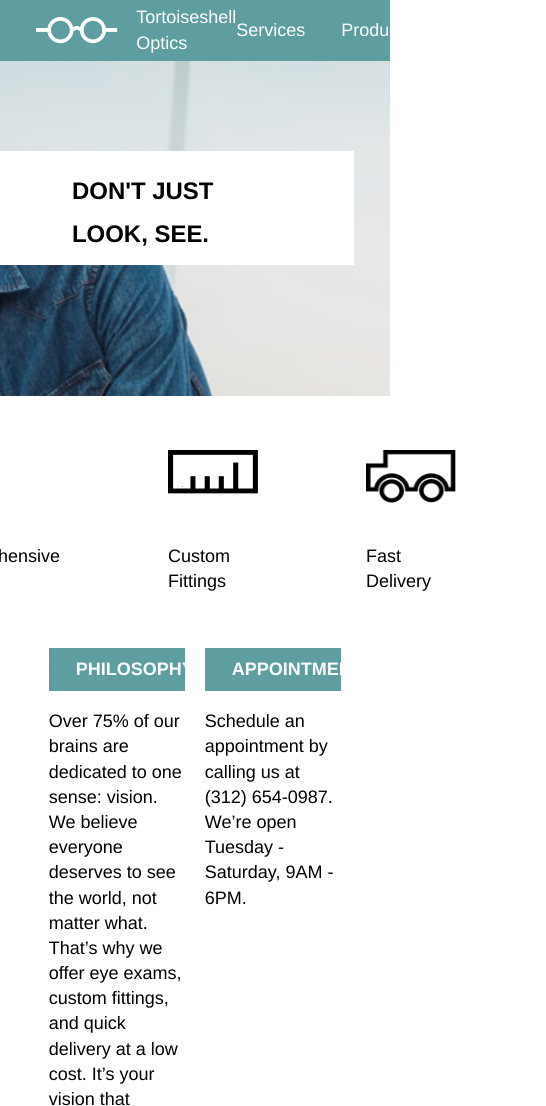
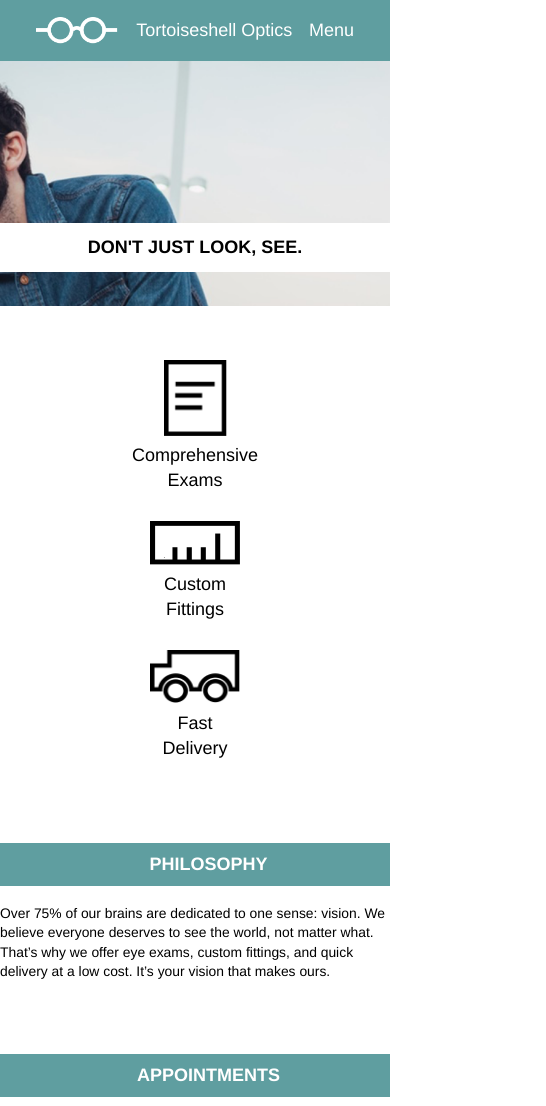
Before and after one commit to zztop-anon/optics, a plain HTML site: page index.html in a window 390 px wide. Shown: the top 1106 px of the page, 546 px wide, since content can reach past the window. Drawn offline with Linux system fonts and the light colour scheme.

Commit message:
add media queries to services, philos and footer

```diff
--- a/index.html
+++ b/index.html
@@ -19,11 +19,18 @@
           <img src="./resources/logo-white.png" alt="Glasses">
           <p>Tortoiseshell Optics</p>
           <nav>
-            <ul>
-              <li>Services</li>
-              <li>Products</li>
-              <li>Contact</li>
-            </ul>
+            <div class="menu">
+              <ul>
+                <li>Services</li>
+                <li>Products</li>
+                <li>Contact</li>
+              </ul>
+
+              <ul class="truncated-menu">
+                <li>Menu</li>
+              </ul>
+            </div>
+
           </nav>
         </div>
       </div>
--- a/resources/css/style.css
+++ b/resources/css/style.css
@@ -79,6 +79,10 @@ div .flex {
   justify-content: flex-end;
 }
 
+.truncated-menu {
+  display: none;
+}
+
 @media only screen and (max-width: 1024px) {
   .main-banner {
     height: 22rem;
@@ -101,6 +105,37 @@ div .flex {
   .main-banner-title span {
     font-size: 1.33rem;
   }
+}
+
+@media only screen and (max-width: 725px) {
+  .menu ul {
+    display: none;
+  }
+
+  ul.truncated-menu {
+    display: block;
+  }
+
+}
+
+@media only screen and (max-width: 590px) {
+  .main-banner {
+    height: 17rem;
+  }
+
+  .main-banner-title {
+    width: 100%;
+    margin: 9rem 0 0 0;
+    padding: .75rem 0;
+    display: flex;
+    text-align: center;
+    justify-content: center;
+  }
+
+  .main-banner-title span {
+    font-size: 1rem;
+  }
+
 }
 
 /* Services */
@@ -154,6 +189,40 @@ div .flex {
   margin-bottom: 1rem;
 }
 
+@media only screen and (max-width: 590px) {
+  .services .container {
+    flex-direction: column;
+    align-items: center;
+    margin: 3.77 0 2.23rem 0;
+  }
+
+  .service {
+    text-align: center;
+    margin: 0;
+    padding: 0 0 1.54rem 0;
+    height: auto;
+  }
+
+  .philosophy-appointments .container {
+    flex-direction: column;
+  }
+
+  .philosophy {
+    width: 100%;
+  }
+
+  .philosophy-title {
+    max-width: 100%;
+    text-align: center;
+  }
+
+  .philosophy-description {
+    font-size: .77rem;
+    padding-bottom: 4rem;
+  }
+
+}
+
 /* Footer CSS */
 .footer {
   background-color: azure;
@@ -168,3 +237,9 @@ footer img {
   height: 1.5rem;
   padding-right: 1rem;
 }
+
+@media only screen and (max-width: 590px) {
+  footer: {
+    padding: 0 0 4rem 4rem;
+  }
+}
```
